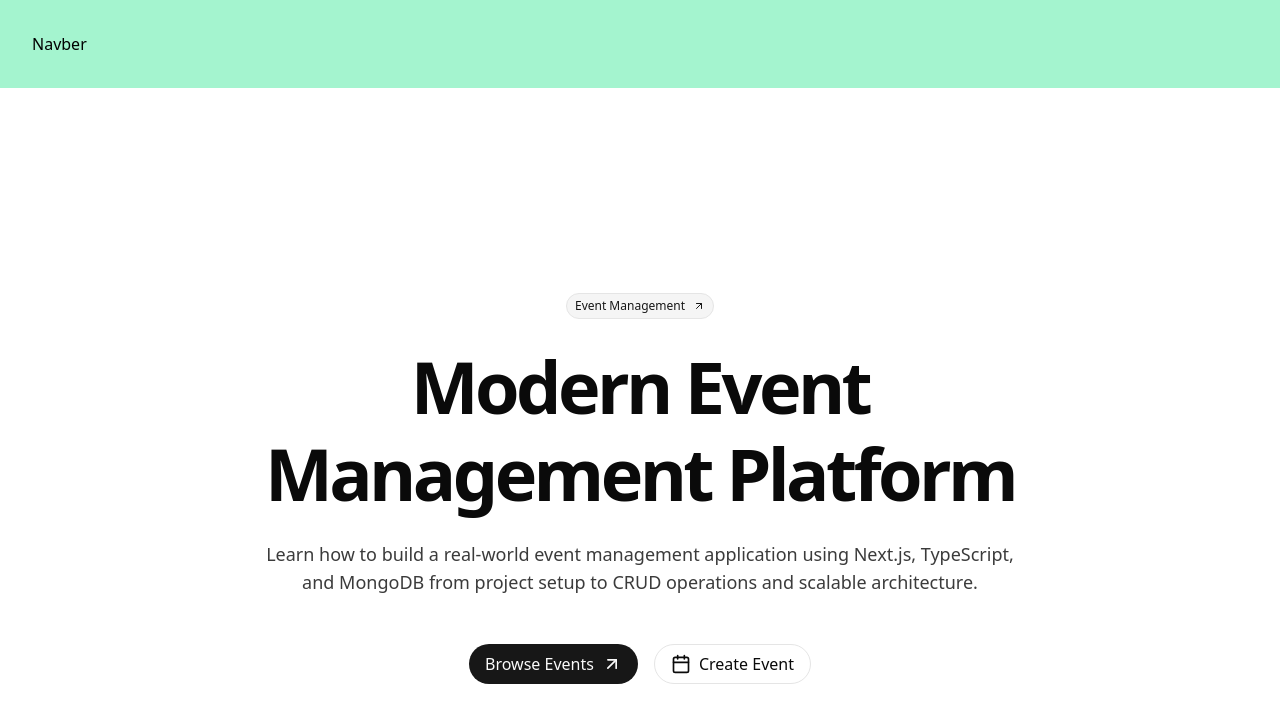
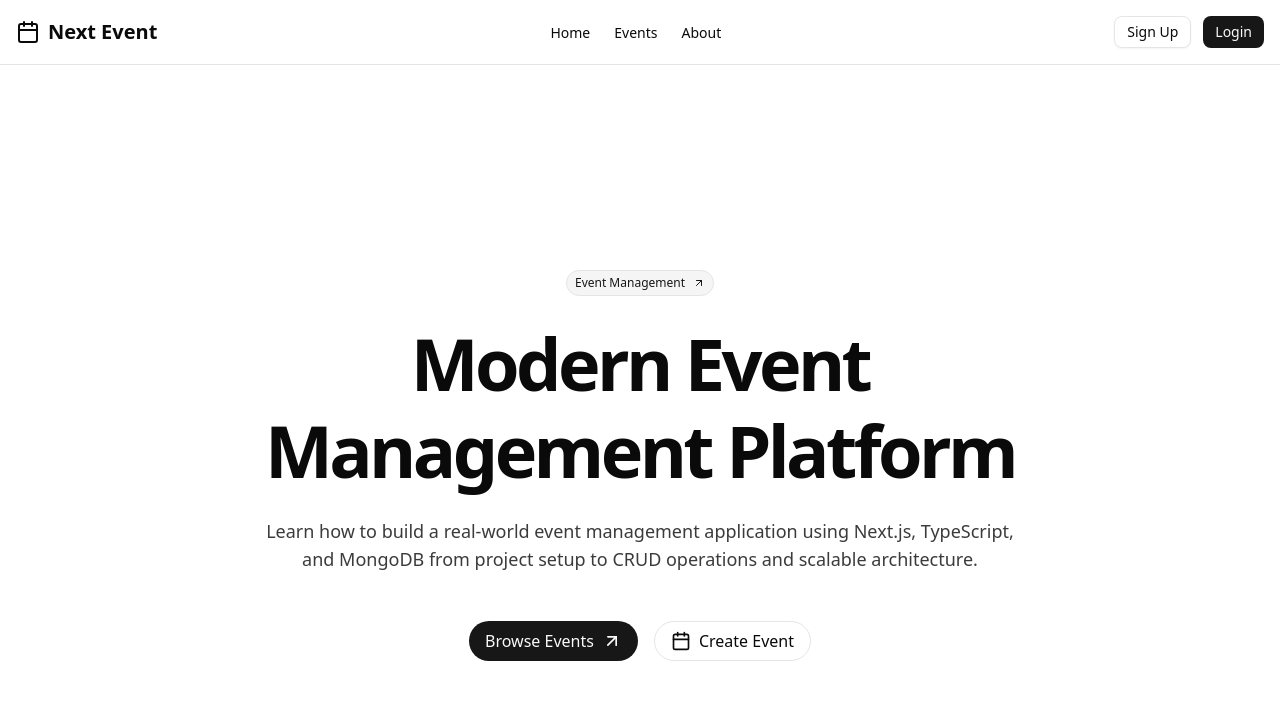
Before and after one commit to jamal-uddin-asif/Explore-Next.js-and-TypeScript, a Next.js app: page / in a window 1280 px wide. Shown: the top 722 px of the page. Built offline with nearby package versions, Linux system fonts and the light colour scheme.

Commit message:
Added Header and logout functionality

```diff
--- /dev/null
+++ b/src/Hooks/useAuth.ts
@@ -0,0 +1,25 @@
+// If using localStorage instead of cookies
+
+"use client";
+
+import { getToken, removeToken } from "@/lib/token";
+import { useCallback, useEffect, useState } from "react";
+
+export function useAuth() {
+  const [isAuthenticated, setIsAuthenticated] = useState(false);
+
+  // Check token on mount
+  useEffect(() => {
+    setIsAuthenticated(!!getToken());
+  }, []);
+
+  const logout = useCallback(() => {
+    removeToken();
+    setIsAuthenticated(false);
+  }, []);
+
+  return {
+    isAuthenticated,
+    logout,
+  };
+}
--- a/src/app/api/auth/login/route.tsx
+++ b/src/app/api/auth/login/route.tsx
@@ -60,7 +60,7 @@ export async function POST(req: NextRequest, res: NextResponse) {
         },
       });
 
-      //   client.close(); korte hobe jodi dbConnect file ta use kori
+      // client.close(); korte hobe jodi dbConnect file ta use kori
 
       return res;
     } catch (error) {
--- a/src/app/layout.tsx
+++ b/src/app/layout.tsx
@@ -28,8 +28,8 @@ export default function RootLayout({
       <body
         className={`${geistSans.variable} ${geistMono.variable} antialiased`}
       >
-        {/* <Header/> */}
-        <p className="bg-emerald-200 p-8 text-black ">Navber</p>
+        <Header/>
+        {/* <p className="bg-emerald-200 p-8 text-black ">Navber</p> */}
         {children}
       </body>
     </html>
--- a/src/app/login/page.tsx
+++ b/src/app/login/page.tsx
@@ -15,6 +15,7 @@ import {
   FieldLabel,
 } from "@/components/ui/field";
 import { Input } from "@/components/ui/input";
+import { setToken } from "@/lib/token";
 // import { setToken } from "@/lib/token";
 import { Eye, EyeOff } from "lucide-react";
 
@@ -37,6 +38,8 @@ export default function LoginPage() {
     formState: { errors },
   } = useForm<TLoginValues>();
 
+  const router = useRouter()
+
   const handleLogin = async(data:TLoginValues) =>{
 
       const res = await fetch('/api/auth/login',{
@@ -47,7 +50,12 @@ export default function LoginPage() {
 
       const result = await res.json()
       if(result.token){
+        console.log(result)
         alert('login successful')
+        setToken(result.token)
+        router.push('/')
+      }else{
+        alert('Unauthorized')
       }
   }
 
--- a/src/components/Shared/Header.tsx
+++ b/src/components/Shared/Header.tsx
@@ -8,9 +8,10 @@ import {
   SheetTitle,
   SheetTrigger,
 } from "@/components/ui/sheet";
-import { getAuthUser } from "@/service/getAuthUser";
-import { logout } from "@/service/logout";
-import { TUser } from "@/types/user";
+import { useAuth } from "@/Hooks/useAuth";
+// import { getAuthUser } from "@/service/getAuthUser";
+// import { logout } from "@/service/logout";
+// import { TUser } from "@/types/user";
 import { Calendar, Menu } from "lucide-react";
 import Link from "next/link";
 import { useRouter } from "next/navigation";
@@ -20,17 +21,19 @@ export default function Header() {
   const router = useRouter();
   const [user, setUser] = useState<TUser | null>(null);
 
+  const {isAuthenticated, logout} = useAuth()
+
   // if using localStorage
   // const { isAuthenticated } = useAuth();
 
   //if using cookies
-  useEffect(() => {
-    const fetchUser = async () => {
-      const user = await getAuthUser();
-      setUser(user);
-    };
-    fetchUser();
-  }, []);
+  // useEffect(() => {
+  //   const fetchUser = async () => {
+  //     const user = await getAuthUser();
+  //     setUser(user);
+  //   };
+  //   fetchUser();
+  // }, []);
 
   const [mobileOpen, setMobileOpen] = useState(false);
 
@@ -69,7 +72,7 @@ export default function Header() {
         {/* Desktop Navigation */}
         <nav className="hidden md:flex items-center gap-6">
           {menuItems.map((item) => (
-            <Link href={item.url}>
+            <Link    key={item.url} href={item.url}>
               <button
                 key={item.url}
                 className="text-sm font-medium transition-colors hover:text-primary"
@@ -82,9 +85,9 @@ export default function Header() {
 
         {/* Desktop Auth Buttons */}
         <div className="hidden md:flex items-center gap-3">
-          {user ? (
+          {isAuthenticated ? (
             <>
-              <div className="text-sm text-muted-foreground">{user.email}</div>
+              <div className="text-sm text-muted-foreground">{user?.email}</div>
               <Button onClick={handleLogoutClick} size="sm">
                 Logout
               </Button>
@@ -123,8 +126,9 @@ export default function Header() {
               {/* Mobile Navigation */}
               <nav className="flex flex-col gap-2">
                 {menuItems.map((item) => (
-                  <Link key={item.url} href={item.url}>
+                  <Link key={item.url}  href={item.url}>
                     <button
+                      key={item.url}
                       className="text-left px-3 py-2 rounded-md hover:bg-accent transition-colors"
                     >
                       {item.title}
@@ -139,9 +143,9 @@ export default function Header() {
                   <>
                     <div className="px-3 py-2 text-sm text-muted-foreground">
                       <div className="font-medium text-foreground">
-                        {user.email}
+                        {user?.email}
                       </div>
-                      <div className="text-xs">{user.email}</div>
+                      <div className="text-xs">{user?.email}</div>
                     </div>
                     <Button
                       onClick={handleLogoutClick}
```
